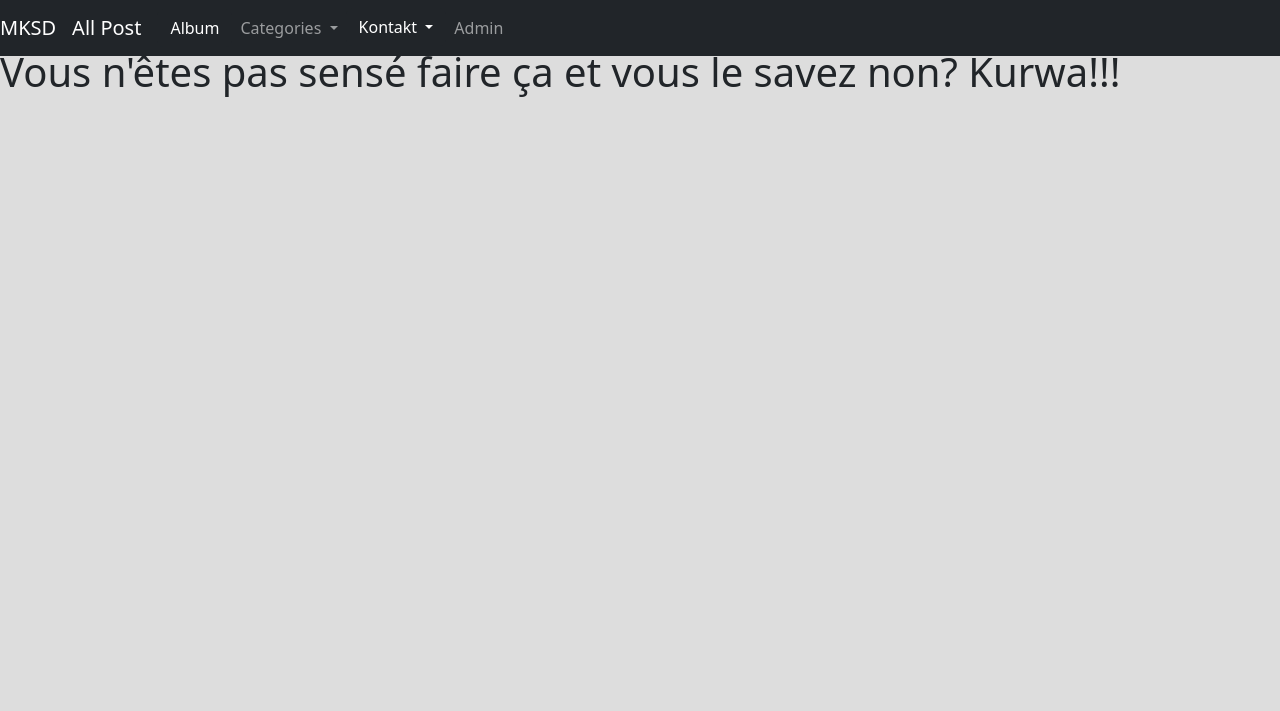
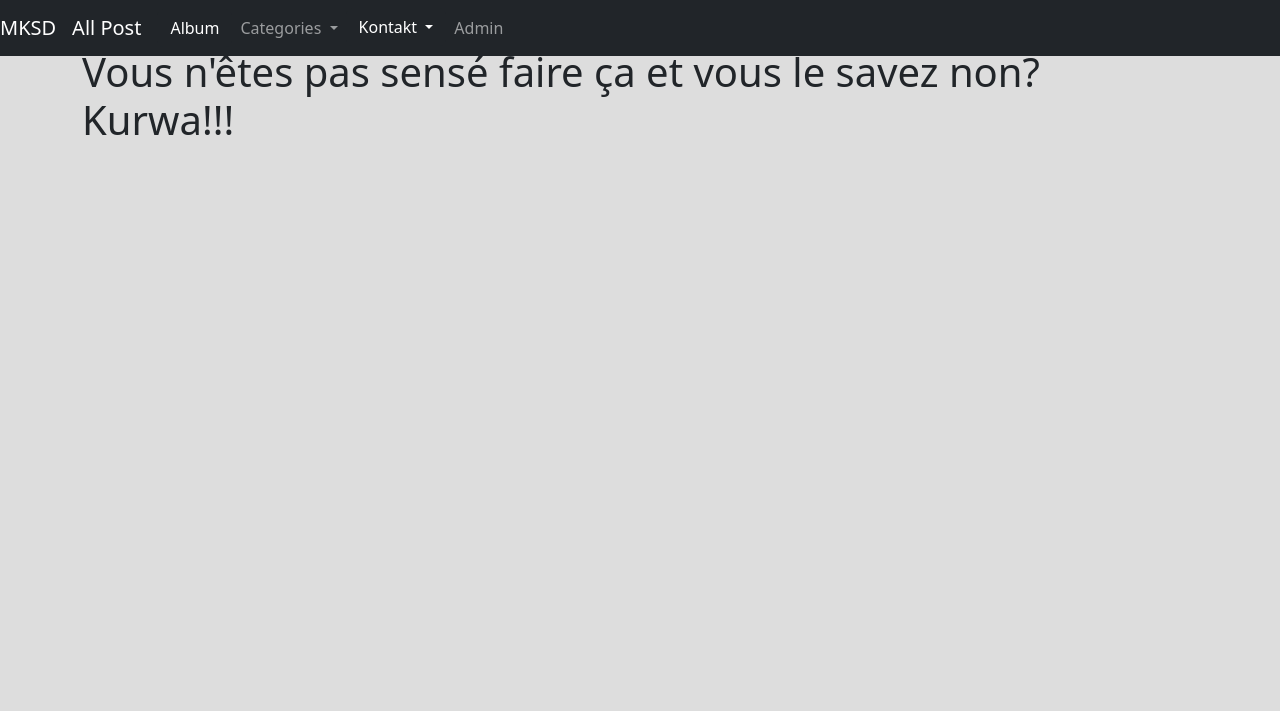
Before and after one commit to C-Iahny/mksd, a Django app: page /add_category/ in a window 1280 px wide. Shown: the top 711 px of the page. Run offline with Django 3.2, Linux system fonts and the light colour scheme; data comes from the database, SQL or seed files in the repository; some libraries are stand-ins or nearby versions.

Commit message:
Add files via upload

```diff
--- a/mksd/templates/add_category.html
+++ b/mksd/templates/add_category.html
@@ -3,6 +3,7 @@
 
 {% block content %}
 
+<div class="container">
 {% if user.is_authenticated %}
 
 	<h1>Add Category</h1>
@@ -31,5 +32,5 @@
 {% else %}
 	<h1>Vous n'êtes pas sensé faire ça et vous le savez non? Kurwa!!!</h1>
 {% endif %}
-
+</div>
 {% endblock %}
--- a/mksd/templates/article_details.html
+++ b/mksd/templates/article_details.html
@@ -7,7 +7,6 @@
 <small>current user: {{ user.id }}<br></small>
 <small>post author: {{ post.author.id }}</small>
 --->
-
 <br>
 <div class="container">
 	<h2>{{ post.title }}</h2><small>
@@ -30,7 +29,7 @@
 		<img src="{{ post.header_image.url }}" style="max-width: 65%; max-height: 45%;">
 	{% endif %}
 
-	<br><br>
+
 	{{ post.body | safe }}
 
 
@@ -141,7 +140,5 @@
 	<a href="{% url 'add_comment' post.pk %}">Add Comment</a>
 
 <br><br>
-
 </div>
-
 {% endblock %}
```
